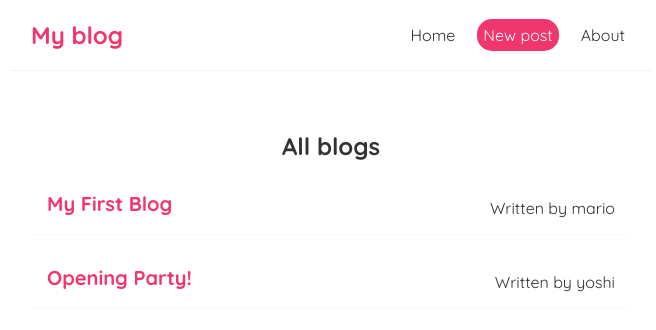
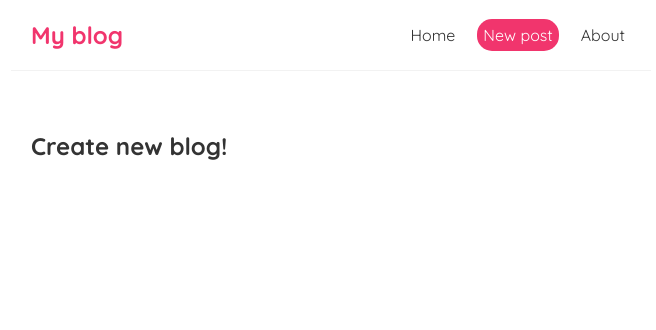
Before and after one commit to volter111/react-blog, a React (Create React App) app: page /create in a window 1280 px wide. Shown: the top 330 px of the page, without its empty margins (309-965 px from the left). Built offline with nearby package versions, Linux system fonts and the light colour scheme; data requests are answered from the project's data file; the HTML template or start-up script is replaced by a standard one.

Commit message:
routes added, new fetch JSON

```diff
--- a/package.json
+++ b/package.json
@@ -8,7 +8,8 @@
     "@testing-library/user-event": "^13.5.0",
     "react": "^17.0.2",
     "react-dom": "^17.0.2",
-    "react-scripts": "5.0.0",
+    "react-router-dom": "^6.2.1",
+    "react-scripts": "^5.0.0",
     "web-vitals": "^2.1.4"
   },
   "scripts": {
--- a/src/App.js
+++ b/src/App.js
@@ -1,16 +1,23 @@
 import Navbar from "./Navbar";
-import Body from "./Body";
+import Home from "./Home";
+import Create from "./Create";
+import { BrowserRouter as Router, Route, Routes } from "react-router-dom";
+import BlogDetails from "./BlogDetails";
 
 function App() {
-
-
   return (
-    <div className="App">
-      <Navbar />
-      <div className="content">
-        <Body />
+    <Router>
+      <div className="App">
+        <Navbar />
+        <div className="content">
+          <Routes>
+            <Route path="/" element={<Home />} />
+            <Route path="/create" element={<Create />} />
+            <Route path="/blogs/:id" element={<BlogDetails />} />
+          </Routes>
+        </div>
       </div>
-    </div>
+    </Router>
   );
 }
 
--- /dev/null
+++ b/src/BlogDetails.js
@@ -0,0 +1,13 @@
+import { useParams } from "react-router-dom";
+
+const BlogDetails = () => {
+  const { id } = useParams(); // get acess to url id param
+
+  return (
+    <div className="blog-details">
+      <h2>Blog details - { id }</h2>
+    </div>
+  );
+};
+
+export default BlogDetails;
--- a/src/BlogList.js
+++ b/src/BlogList.js
@@ -1,17 +1,26 @@
-const BlogList = ({blogs, title}) => {
+import { Link } from "react-router-dom";
+
+const BlogList = ({ blogs, title }) => {
+  const titleShortener = (t) => {
+    if (t.length > 30) {
+      return t.slice(0, 35) + "...";
+    } else {
+      return t;
+    }
+  };
 
   return (
     <div className="blog-list">
-
       <h2>{title}</h2>
 
       {blogs.map((blog) => (
         <div className="blog-preview" key={blog.id}>
-          <h2 className="blog-title">{blog.title}</h2>
-          <p className="blog-name">Written by {blog.author}</p>
+          <Link to={`/blogs/${blog.id}`}>
+            <h2 className="blog-title">{titleShortener(blog.title)}</h2>
+          </Link>
+          <p className="blog-name">Written by user id: {blog.userId}</p>
         </div>
       ))}
-
     </div>
   );
 };
--- /dev/null
+++ b/src/Create.js
@@ -0,0 +1,9 @@
+const Create = () => {
+  return (
+    <div className="createNewBlog">
+      <h2>Create new blog!</h2>
+    </div>
+  );
+};
+
+export default Create;
--- a/src/Body.js
+++ b/src/Home.js
@@ -1,8 +1,9 @@
 import BlogList from "./BlogList";
 import useFetch from "./useFetch";
 
-const Body = () => {
-  const { data: blogs, isPending, error } = useFetch("http://localhost:8000/blogs");
+const Home = () => {
+  // http://localhost:8000/blogs local data
+  const { data: blogs, isPending, error } = useFetch("https://jsonplaceholder.typicode.com/posts/");
 
   return (
     <div className="homepage">
@@ -13,4 +14,4 @@ const Body = () => {
   );
 };
 
-export default Body;
+export default Home;
--- a/src/Navbar.js
+++ b/src/Navbar.js
@@ -1,16 +1,14 @@
+import { Link } from "react-router-dom"
+
 function Navbar() {
 
     return(
         <nav className="navbar">
         <h1>My blog</h1>
             <div className="links">
-                <a href="/">Home</a>
-                <a href="/" style={{
-                    color: 'white',
-                    backgroundColor: '#f1356d',
-                    borderRadius: '15px'
-                }}>New post</a>
-                <a href="/">About</a>
+                <Link to="/">Home</Link>
+                <Link to="/create" className="newPost">New post</Link>
+                <Link to="/">About</Link>
             </div>
         </nav>
     )
--- a/src/index.css
+++ b/src/index.css
@@ -22,6 +22,12 @@
 
 .navbar .links {
   margin-left: auto;
+}
+
+.navbar .newPost {
+  color: white;
+  background-color: #f1356d;
+  border-Radius: 15px;
 }
 
 .navbar a {
@@ -74,3 +80,7 @@
   padding: 15px;
   border-radius: 15px;
 }
+
+.blog-preview a {
+  text-decoration: none;
+}
--- a/src/useFetch.js
+++ b/src/useFetch.js
@@ -8,7 +8,9 @@ const useFetch = (url) => {
   useEffect(() => {
     // http://localhost:8000/blogs
     // npx json-server --watch data/db.json --port 8000
-    fetch(url)
+    const abortCont = new AbortController();
+
+    fetch(url, { signal: abortCont.signal })
       .then((res) => {
         if (!res.ok) {
           throw Error("Could not fetch the data for this resource");
@@ -16,14 +18,20 @@ const useFetch = (url) => {
         return res.json();
       })
       .then((data) => {
+        console.log(data); // log data obj to console body, id, title, userId
         setData(data);
         setIsPending(false);
         setError(null);
       })
       .catch((err) => {
-        setError(err.message);
-        setIsPending(false);
+        if (err.name === "AbortError") {
+          console.log("fetch aborted");
+        } else {
+          setError(err.message);
+          setIsPending(false);
+        }
       });
+    return () => abortCont.abort();
   }, [url]);
   return { data, isPending, error };
 };
```
Also changed, not shown: 1 other file (tests, documents, lock files or other folders).
